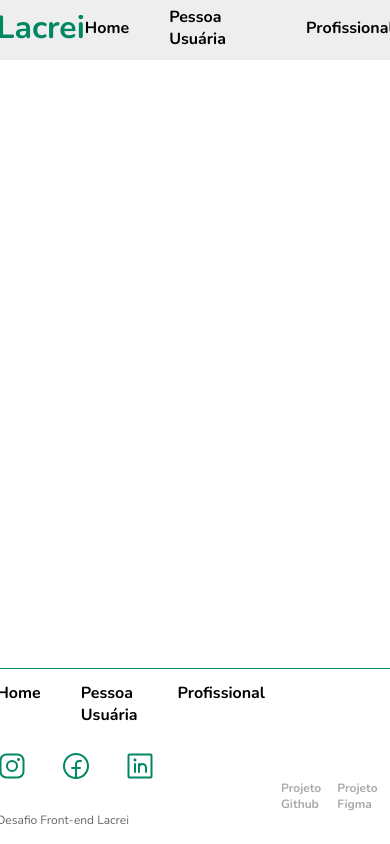
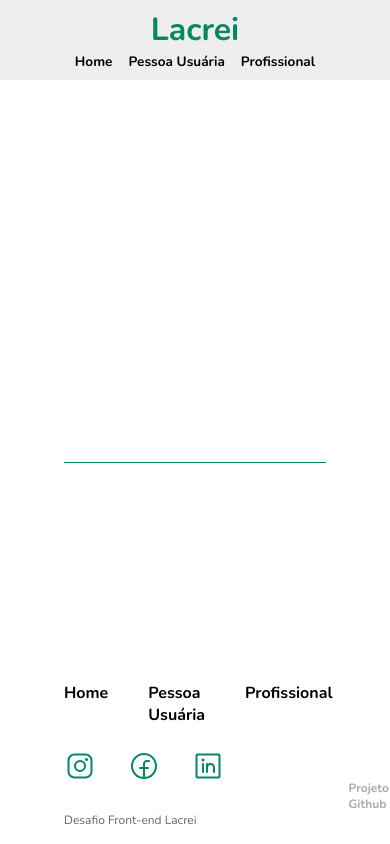
Before and after one commit to lcds90/desafio-lacrei, a Next.js app: page / in a window 390 px wide. Shown: the top 844 px of the page. Built offline with nearby package versions, Linux system fonts and the light colour scheme.

Commit message:
:recycle:refactor: header mobile first 📲

```diff
--- a/components/header/header.tsx
+++ b/components/header/header.tsx
@@ -2,39 +2,40 @@ import Link from "next/link";
 import styled from "styled-components";
 import { ID } from "./header.enum";
 import { IThemeParam } from "interfaces";
-import { Title } from "styles";
 
 const Header = styled.header`
+  display: grid;
+  grid-template-columns: 1fr;
+  grid-template-rows: 1fr 1fr;
+  place-items: center;
+  padding: 0.5rem;
+  height: 5rem;
+  width: 100%;
+  background-color: ${({ theme }: IThemeParam) => theme.colors.lighter};
+  color: ${({ theme }: IThemeParam) => theme.colors.primary};
+`;
+
+const Title = styled.h1`
+  font-size: 2rem;
+  text-align: center;
+  text-decoration: none;
+`;
+
+const Wrapper = styled.div`
   display: flex;
-  flex-flow: row nowrap;
-  justify-content: space-between;
-  align-items: center;
-  padding: 2rem 4rem;
-  height: 100%;
-  width: 100%;
-  background-color: ${({ theme }: IThemeParam) => theme.colors.header};
-  color: ${({ theme }: IThemeParam) => theme.colors.primary};
-
-  .header-links-wrapper {
-    display: flex;
-    flex-flow: row nowrap;
-    justify-content: space-between;
-    align-items: center;
-    gap: 2.5rem;
-    color: black;
-    font-weight: 700;
-  }
+  justify-content: center;
+  color: black;
+  font-size: ${({ theme }: IThemeParam) => theme.font.small};
+  gap: 1rem;
 `;
 
 const HeaderComponent = () => {
   return (
     <Header id={ID.HEADER}>
-      <div className="logo" id={ID.LOGO}>
-        <Link href="/">
-          <Title>Lacrei</Title>
-        </Link>
-      </div>
-      <div className="header-links-wrapper">
+      <Link id={ID.LOGO} href="/">
+        <Title>Lacrei</Title>
+      </Link>
+      <Wrapper>
         <Link href="/" id={ID.LINK_HOME}>
           Home
         </Link>
@@ -44,7 +45,7 @@ const HeaderComponent = () => {
         <Link href="/profissional" id={ID.LINK_PROFESSIONAL}>
           Profissional
         </Link>
-      </div>
+      </Wrapper>
     </Header>
   );
 };
--- a/interfaces/theme.ts
+++ b/interfaces/theme.ts
@@ -2,7 +2,8 @@ export interface ITheme {
   colors: {
     primary: string;
     secondary: string;
-    header: string;
+    light: string;
+    lighter: string;
     white: string;
   };
   font: {
--- a/pages/_app.tsx
+++ b/pages/_app.tsx
@@ -8,11 +8,12 @@ const theme: ITheme = {
   colors: {
     primary: "#018762",
     secondary: "#1F1F1F",
-    header: "#EEEEEE",
+    light: "#B0E0D3",
+    lighter: "#EEEEEE",
     white: "#FFFFFF",
   },
   font: {
-    small: "0.5rem",
+    small: "0.85rem",
     default: "1rem",
     big: "2rem",
     bigger: "3rem",
--- a/styles/global.ts
+++ b/styles/global.ts
@@ -5,8 +5,6 @@ const GlobalStyle = createGlobalStyle`
   html,
   body {
     color: ${({ theme }: IThemeParam) => theme.colors.primary};
-    padding: 0;
-    margin: 0;
     font-family: ${({ theme }: IThemeParam) => theme.font.family};
     font-weight: 400;
   }
@@ -19,6 +17,8 @@ const GlobalStyle = createGlobalStyle`
 
   * {
     box-sizing: border-box;
+    padding: 0;
+    margin: 0;
   }
 
   h1, h2, h3, h4, h5, h6 {
--- a/styles/index.ts
+++ b/styles/index.ts
@@ -1,5 +1,5 @@
-import { Container, Main, Title, Description } from "./shared";
+import { Container, Main, Description, PageSubject, PageBlock, PageImage } from "./shared";
 
 import GlobalStyle from "./global";
 
-export { GlobalStyle, Container, Main, Title, Description };
+export { GlobalStyle, Container, Main, Description, PageSubject, PageBlock, PageImage };
--- a/styles/shared.ts
+++ b/styles/shared.ts
@@ -1,47 +1,46 @@
 import styled from "styled-components";
 
-const Container = styled.div`
-  display: grid;
-  grid-template-columns: 1fr;
-  grid-template-rows: 3.5rem 1fr 11rem;
-  justify-content: center;
-  align-items: center;
+export const Container = styled.div`
+  display: flex;
+  flex-direction: column;
   height: 100vh;
   min-height: 100vh;
   width: 100vw;
   max-width: 100%;
 `;
-const Main = styled.main`
-  padding: 5rem 0;
-  flex: 1;
+
+export const Main = styled.main`
   display: flex;
-  flex-direction: column;
-  justify-content: center;
-  align-items: center;
+  justify-content: space-between;
+  height: 100%;
+  padding: 0 4rem;
 `;
 
-const Title = styled.h1`
-  margin: 0;
-  line-height: 1.15;
-  font-size: 2rem;
-  text-align: center;
-  text-decoration: none;
-
-  a {
-    color: ${({ theme }) => theme.colors.secondary};
-    text-decoration: none;
-    &:hover,
-    :focus,
-    :active {
-      text-decoration: underline;
-    }
-  }
-`;
-
-const Description = styled.p`
+export const Description = styled.p`
   text-align: center;
   line-height: 1.5;
   font-size: 1.5rem;
 `;
 
-export { Container, Main, Title, Description };
+export const PageSubject = styled.h2`
+  margin: 0;
+  line-height: 1.15;
+  font-size: 3rem;
+  text-align: center;
+`;
+
+export const PageBlock = styled.section`
+  height: 100%;
+`
+
+export const PageImage = styled.section`
+  display: flex;
+  justify-self: center;
+  align-items: flex-end;
+  height: 100%;
+  padding-bottom: 0.75rem;
+
+  img {
+    width: 540px;
+  }
+`
```
